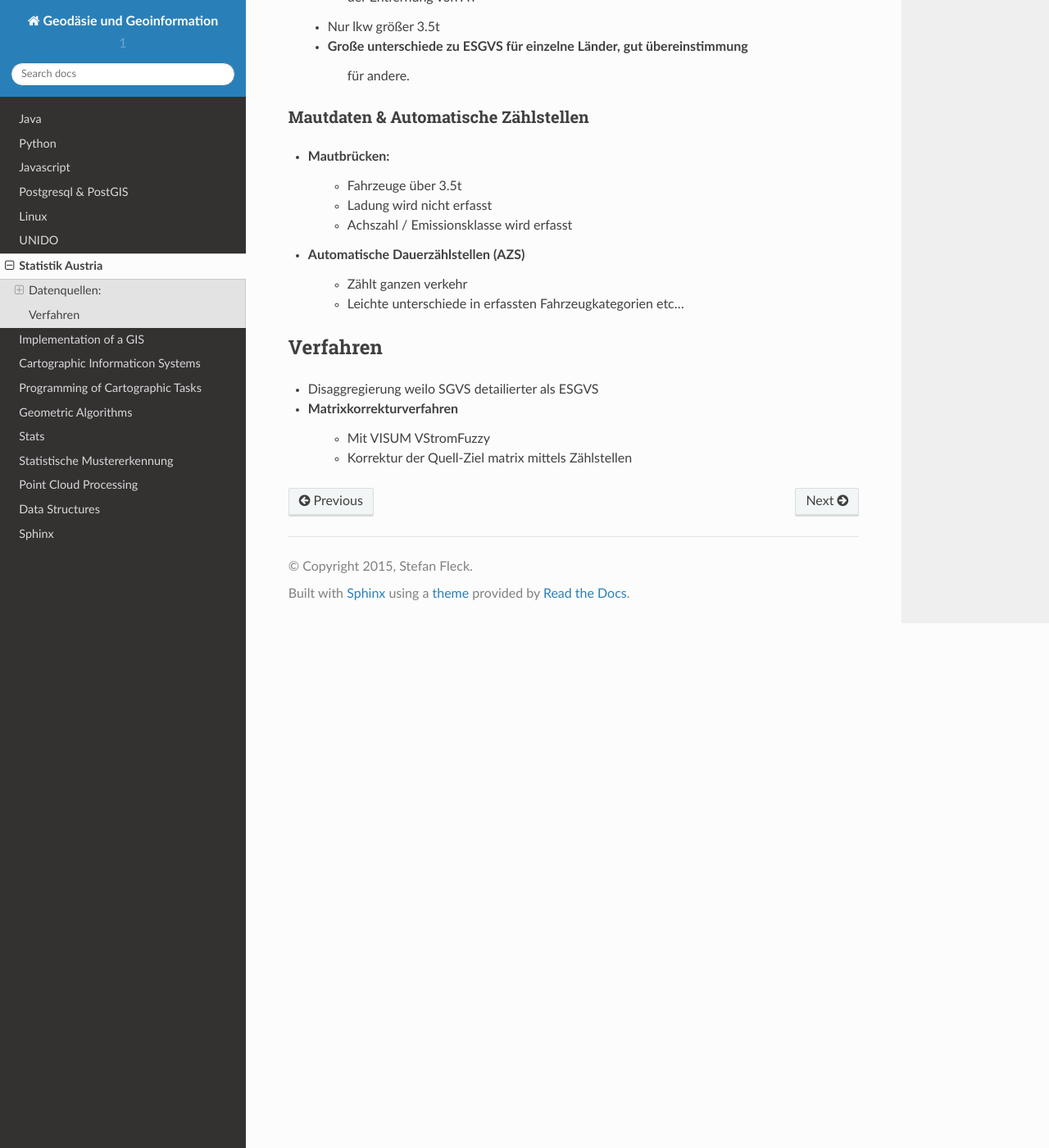
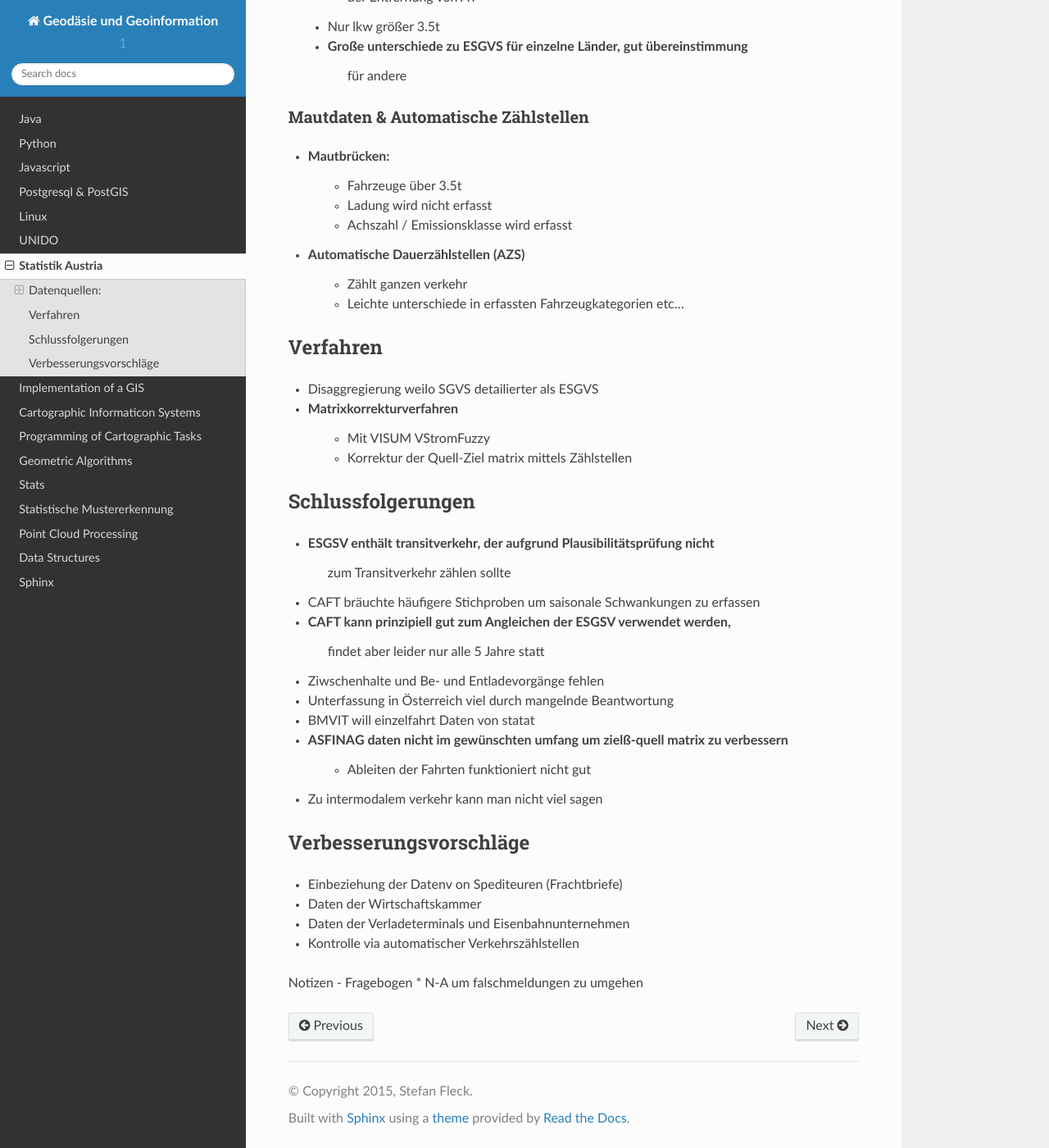
Before and after one commit to hoelk/notes, a Sphinx documentation site: the page built from source/statat.rst, in a window 1280 px wide and 1400 px high, scrolled down 1427 px. Shown: the whole window at 82% size. Built offline with Sphinx 7.4.7 and the Read the Docs theme 2.0.0, drawn with Linux system fonts in a browser that asks for light colours.

Commit message:
Updated  imvoe paper

```diff
--- a/source/statat.rst
+++ b/source/statat.rst
@@ -57,7 +57,7 @@ Variablen (Auswahl):
     * Nur lkw größer 3.5t
 
     * Große unterschiede zu ESGVS für einzelne Länder, gut übereinstimmung
-        für andere.
+        für andere
 
 
 Mautdaten & Automatische Zählstellen
@@ -80,3 +80,33 @@ Verfahren
 * Matrixkorrekturverfahren
     * Mit VISUM VStromFuzzy
     * Korrektur der Quell-Ziel matrix mittels Zählstellen
+
+
+Schlussfolgerungen
+******************
+
+* ESGSV enthält transitverkehr, der aufgrund Plausibilitätsprüfung nicht
+    zum Transitverkehr zählen sollte
+* CAFT bräuchte häufigere Stichproben um saisonale Schwankungen zu erfassen
+* CAFT kann prinzipiell gut zum Angleichen der ESGSV verwendet werden,
+    findet aber leider nur alle 5 Jahre statt
+* Ziwschenhalte und Be- und Entladevorgänge fehlen
+* Unterfassung in Österreich viel durch mangelnde Beantwortung
+
+* BMVIT will einzelfahrt Daten von statat
+* ASFINAG daten nicht im gewünschten umfang um zielß-quell matrix zu verbessern
+    * Ableiten der Fahrten funktioniert nicht gut
+* Zu intermodalem verkehr kann man nicht viel sagen
+
+
+Verbesserungsvorschläge
+***********************
+
+* Einbeziehung der Datenv on Spediteuren (Frachtbriefe)
+* Daten der Wirtschaftskammer
+* Daten der Verladeterminals und Eisenbahnunternehmen
+* Kontrolle via automatischer Verkehrszählstellen
+
+
+Notizen - Fragebogen
+* N-A um falschmeldungen zu umgehen
```
